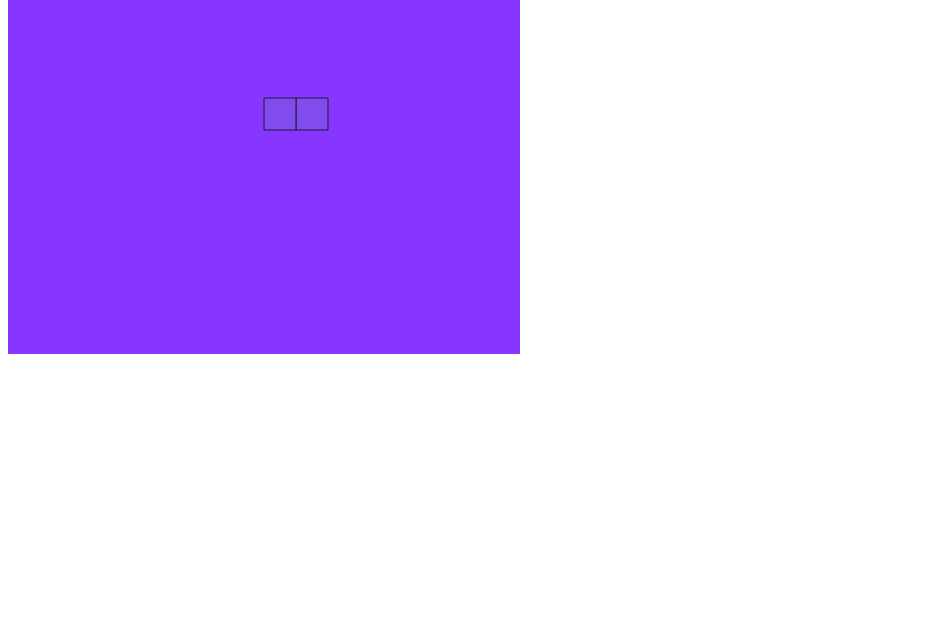
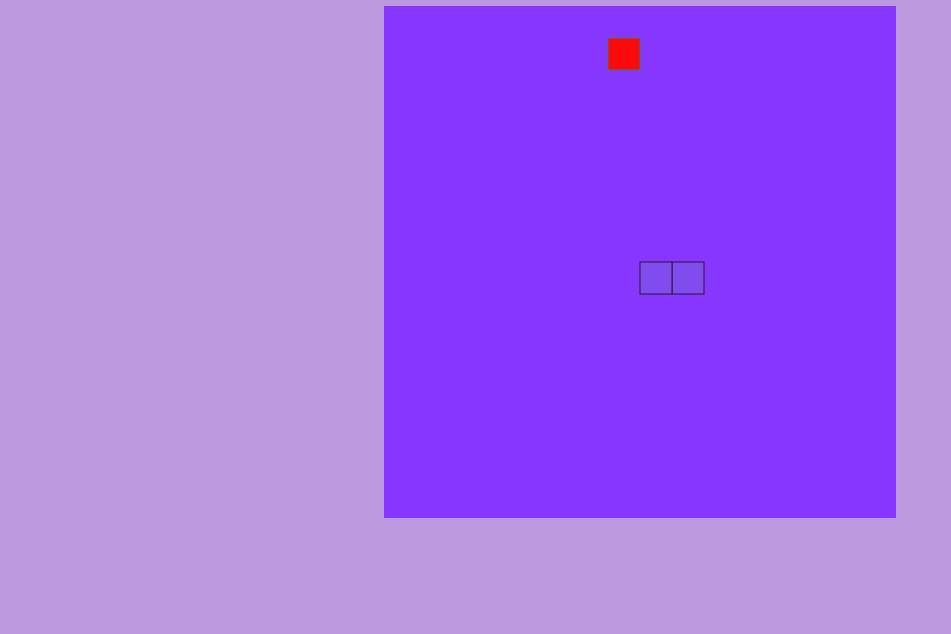
Before and after one commit to JiukOn/BlockSnake, a plain HTML site: page index.html in a window 1280 px wide. Shown: the part 166-800 px from the top of the page, without its empty margins (0-951 px from the left). Drawn offline with Linux system fonts and the light colour scheme.

Commit message:
Final Code

```diff
--- a/index.html
+++ b/index.html
@@ -9,6 +9,7 @@
         <title>Snake Game</title>
     </head>
     <body>
+        <h1>Block Snake</h1>
         <canvas id="snake" width="512" height="512"></canvas>
     </body>
 </html>
--- a/style.css
+++ b/style.css
@@ -0,0 +1,10 @@
+body{
+    height: 95vh;
+    width: 95;
+    display: flex;
+    justify-content: center;
+    align-items: center;
+    flex-direction: column;
+    color: rgb(99, 8, 185);
+    background-color: rgb(189, 153, 223);
+}
```
